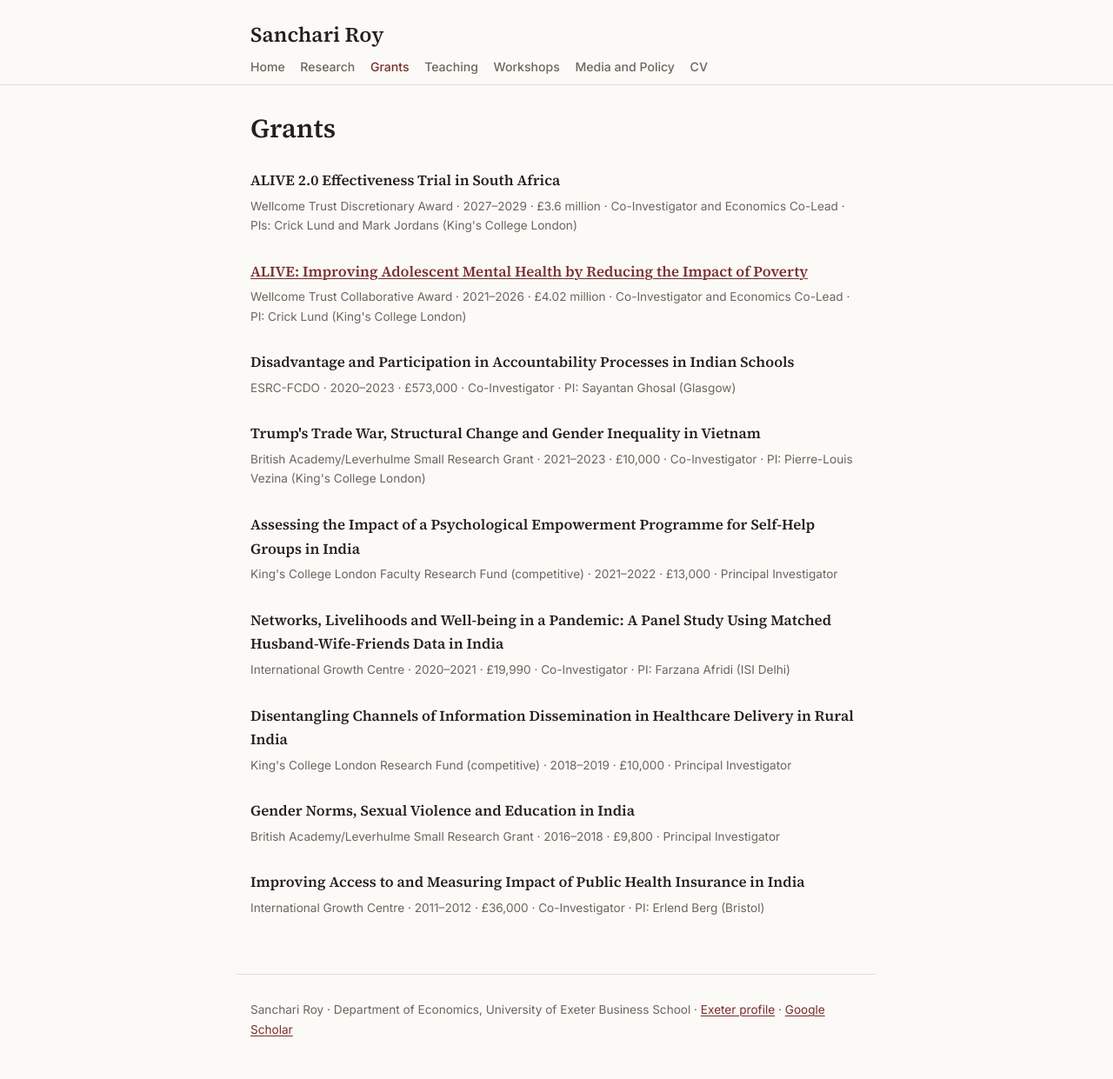
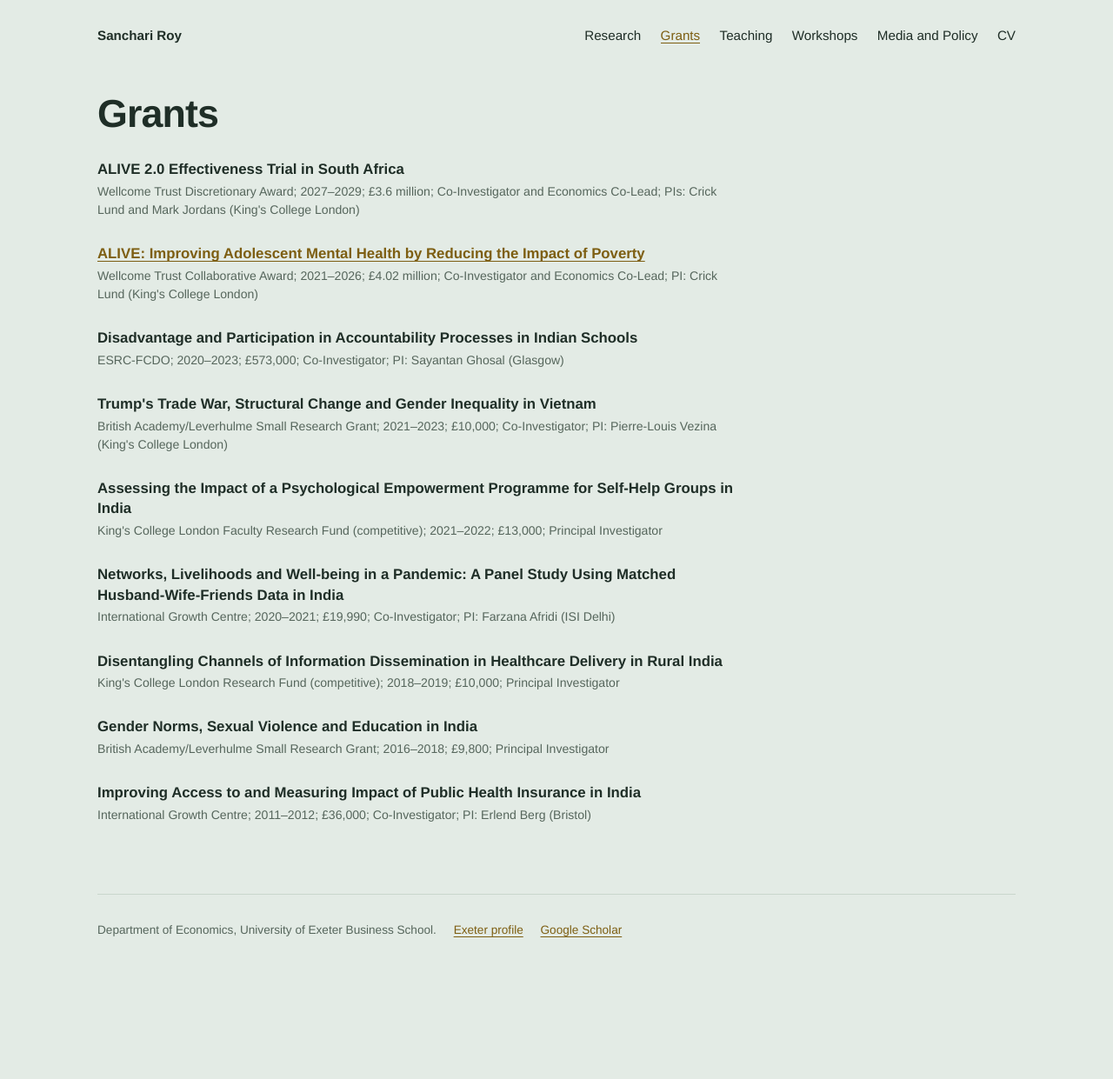
Before and after one commit to sanchariroym/sanchariroym.github.io, a Jekyll site: the page built from grants.md, in a window 1280 px wide. Shown: the whole page at 87% size. Built offline with Jekyll 4.4.1, drawn with Linux system fonts in a browser that asks for light colours; some web fonts are replaced; after the commit the page ends 1142 px from its top, so only the background shows below that.

Commit message:
Restyle: sage home page, pale green inner pages, photo reveal animation
Co-Authored-By: Claude Opus 5.5 <noreply@anthropic.com>
Claude-Session: https://claude.ai/code/session_01BVddaAtzbXtbz8eDZN5RwJ

```diff
--- a/_layouts/default.html
+++ b/_layouts/default.html
@@ -6,33 +6,33 @@
   {% seo %}
   <link rel="preconnect" href="https://fonts.googleapis.com">
   <link rel="preconnect" href="https://fonts.gstatic.com" crossorigin>
-  <link href="https://fonts.googleapis.com/css2?family=Source+Serif+4:opsz,wght@8..60,400;8..60,600&family=Inter:wght@400;500&display=swap" rel="stylesheet">
+  <link href="https://fonts.googleapis.com/css2?family=Familjen+Grotesk:wght@500;600&family=Newsreader:ital,opsz,wght@0,6..72,400;0,6..72,500;1,6..72,400&display=swap" rel="stylesheet">
   <link rel="stylesheet" href="{{ '/assets/css/style.css' | relative_url }}">
   {% include person-schema.html %}
 </head>
-<body>
+<body class="{% if page.url == '/' %}home{% else %}inner{% endif %}">
+  <div class="page">
     <header class="site-header">
-    <div class="wrap">
-      <a class="site-name" href="{{ '/' | relative_url }}">{{ site.title }}</a>
+      <a class="mark" href="{{ '/' | relative_url }}">{{ site.title }}</a>
       <nav aria-label="Main">
-        {% for item in site.nav %}
+        {% for item in site.nav %}{% unless item.url == '/' %}
           {% assign external = item.url | slice: 0, 4 %}
           <a href="{% if external == 'http' %}{{ item.url }}{% else %}{{ item.url | relative_url }}{% endif %}"
              {% if page.url == item.url %}aria-current="page"{% endif %}>{{ item.title }}</a>
-        {% endfor %}
+        {% endunless %}{% endfor %}
       </nav>
-    </div>
     </header>
 
-  <main class="wrap">
-    {% unless page.hide_title %}<h1>{{ page.heading | default: page.title }}</h1>{% endunless %}
+    <main class="content">
+      {% unless page.url == '/' %}<h1>{{ page.title }}</h1>{% endunless %}
       {{ content }}
     </main>
 
-  <footer class="wrap site-footer">
-    <p>Sanchari Roy · Department of Economics, University of Exeter Business School ·
-      <a href="https://experts.exeter.ac.uk/41350-sanchari-roy">Exeter profile</a> ·
+    <footer class="site-footer">
+      <p>Department of Economics, University of Exeter Business School.
+        <a href="https://experts.exeter.ac.uk/41350-sanchari-roy">Exeter profile</a>
         <a href="https://scholar.google.co.uk/citations?user=dyCbhI8AAAAJ&amp;hl=en">Google Scholar</a></p>
     </footer>
+  </div>
 </body>
 </html>
--- a/assets/css/style.css
+++ b/assets/css/style.css
@@ -1,48 +1,77 @@
+/* Palettes: sage for the home page, pale green for inner pages */
 :root {
-  --bg: #fbfaf7;
-  --text: #22201c;
-  --muted: #6b665e;
-  --accent: #7a2e2e;
-  --rule: #e4e0d8;
-  --serif: "Source Serif 4", Georgia, serif;
-  --sans: "Inter", system-ui, sans-serif;
+  --paper: #E3EBE5;
+  --ink: #1F2E27;
+  --muted: #56665C;
+  --accent: #7D5E12;
+  --line: #C9D6CC;
+  --photo: #1F2E27;
+  --grotesk: "Familjen Grotesk", "Helvetica Neue", Arial, sans-serif;
+  --serif: "Newsreader", Georgia, serif;
 }
-@media (prefers-color-scheme: dark) {
-  :root { --bg: #1b1a18; --text: #ebe7df; --muted: #a39d92; --accent: #e09a8a; --rule: #34312c; }
+body.home {
+  --paper: #BFD0C4;
+  --ink: #1C2C24;
+  --muted: #45574C;
+  --accent: #6E5210;
+  --line: #A3B8A9;
+  --photo: #1C2C24;
 }
+
 * { box-sizing: border-box; }
 html { -webkit-text-size-adjust: 100%; }
-body { margin: 0; background: var(--bg); color: var(--text); font: 18px/1.65 var(--serif); }
-.wrap { max-width: 46rem; margin: 0 auto; padding: 0 1rem; }
-a { color: var(--accent); text-decoration-thickness: 1px; text-underline-offset: 2px; }
+body { margin: 0; background: var(--paper); color: var(--ink); font: 18px/1.7 var(--serif); }
+a { color: var(--accent); text-decoration-thickness: 1px; text-underline-offset: 3px; }
 a:hover { text-decoration-thickness: 2px; }
+a:focus-visible { outline: 2px solid var(--accent); outline-offset: 3px; }
 
-.site-header { border-bottom: 1px solid var(--rule); padding: 1.25rem 0 0.75rem; margin-bottom: 2rem; }
-.site-name { font-size: 1.5rem; font-weight: 600; color: var(--text); text-decoration: none; }
-.site-header nav { display: flex; flex-wrap: wrap; gap: 0.35rem 1.1rem; margin-top: 0.5rem; font: 500 0.88rem var(--sans); }
-.site-header nav a { color: var(--muted); text-decoration: none; }
-.site-header nav a:hover, .site-header nav a[aria-current] { color: var(--accent); }
+.page { max-width: 72rem; margin: 0 auto; padding: 2rem clamp(1rem, 4vw, 3rem) 3rem; }
 
-h1 { font-size: 1.9rem; font-weight: 600; line-height: 1.2; margin: 0 0 1.25rem; }
-h2 { font-size: 1.25rem; font-weight: 600; margin: 2.5rem 0 0.75rem; padding-bottom: 0.3rem; border-bottom: 1px solid var(--rule); }
-h3 { font-size: 1.05rem; margin: 1.75rem 0 0.25rem; }
+/* Header */
+.site-header { display: flex; justify-content: space-between; align-items: baseline; flex-wrap: wrap; gap: 0.5rem 2rem; font: 500 0.95rem var(--grotesk); }
+.mark { font-weight: 600; color: var(--ink); text-decoration: none; }
+.site-header nav { display: flex; flex-wrap: wrap; gap: 0.35rem 1.4rem; }
+.site-header nav a { color: var(--ink); text-decoration: none; border-bottom: 1px solid transparent; }
+.site-header nav a:hover, .site-header nav a[aria-current] { color: var(--accent); border-color: var(--accent); }
 
-ol, ul { padding-left: 1.4rem; }
-li { margin-bottom: 1rem; }
-li ul { margin-top: 0.3rem; }
-li li { margin-bottom: 0.2rem; }
-.meta, .site-footer, li ul { font-family: var(--sans); font-size: 0.85rem; color: var(--muted); }
-li ul { list-style: none; padding-left: 0; }
+/* Home */
+.intro { display: grid; grid-template-columns: minmax(0, 1fr) minmax(0, 2.4fr); gap: clamp(2rem, 5vw, 4.5rem); margin-top: 4.5rem; align-items: start; }
+.photo { background: var(--photo); overflow: hidden; aspect-ratio: 4 / 5; max-height: 24rem; }
+.photo img { width: 100%; height: 100%; object-fit: cover; object-position: 50% 22%; display: block;
+  clip-path: inset(100% 0 0 0); animation: wipe 1.1s cubic-bezier(.7, 0, .2, 1) .1s forwards; }
+@keyframes wipe { to { clip-path: inset(0); } }
+.intro h1 { font: 600 clamp(2.4rem, 4.6vw, 3.8rem)/1 var(--grotesk); letter-spacing: -0.03em; margin: 0.4rem 0 0.9rem; overflow: hidden; }
+.intro h1 span { display: block; transform: translateY(105%); animation: rise .8s cubic-bezier(.2, .7, .2, 1) .75s forwards; }
+@keyframes rise { to { transform: none; } }
+.role { font: 500 1.1rem/1.45 var(--grotesk); color: var(--accent); margin: 0 0 2rem; }
+.bio p { max-width: 36em; margin: 0 0 1.15rem; }
+.links { display: flex; flex-wrap: wrap; gap: 0.5rem 1.5rem; font: 500 0.95rem var(--grotesk); border-top: 1px solid var(--line); padding-top: 1.1rem; margin-top: 2rem; }
 
-.intro { display: grid; grid-template-columns: 11rem 1fr; gap: 1.75rem; align-items: start; }
-.intro img { width: 100%; border-radius: 4px; }
-.links { font: 500 0.9rem var(--sans); display: flex; flex-wrap: wrap; gap: 0.5rem 1.25rem; }
-@media (max-width: 600px) {
-  .intro { grid-template-columns: 1fr; }
-  .intro img { max-width: 10rem; }
+/* Inner pages */
+.inner .content { margin-top: 3.5rem; max-width: 46rem; }
+.inner h1 { font: 600 clamp(2rem, 3.6vw, 2.8rem)/1.1 var(--grotesk); letter-spacing: -0.02em; margin: 0 0 1.5rem; }
+.content h2 { font: 600 1.2rem var(--grotesk); margin: 2.75rem 0 1rem; padding-bottom: 0.4rem; border-bottom: 1px solid var(--line); }
+.content h3 { font: 600 1.05rem/1.4 var(--grotesk); margin: 1.75rem 0 0.25rem; }
+.content ol, .content ul { padding-left: 1.3rem; }
+.content li { margin-bottom: 1.1rem; }
+.content li > ul { list-style: none; padding-left: 0; margin: 0.2rem 0 0; font: 0.85rem/1.5 var(--grotesk); color: var(--muted); }
+.content li > ul li { margin: 0; }
+.content li > ul a { color: var(--muted); }
+.content li > ul a:hover { color: var(--accent); }
+.meta { font: 0.88rem/1.5 var(--grotesk); color: var(--muted); margin: 0.15rem 0 0; }
+.grant { margin-bottom: 1.6rem; }
+.grant h3 { margin-bottom: 0.2rem; }
+
+/* Footer */
+.site-footer { border-top: 1px solid var(--line); margin-top: 5rem; padding-top: 1rem; font: 0.85rem/1.6 var(--grotesk); color: var(--muted); }
+.site-footer a { margin-left: 1rem; }
+
+@media (max-width: 760px) {
+  .intro { grid-template-columns: 1fr; margin-top: 2.5rem; }
+  .photo { max-width: 15rem; }
+  .site-footer a { margin: 0 1rem 0 0; display: inline-block; }
 }
-
-.grant { margin-bottom: 1.4rem; }
-.grant p { margin: 0; }
-
-.site-footer { border-top: 1px solid var(--rule); margin-top: 4rem; padding-top: 1rem; padding-bottom: 2rem; }
+@media (prefers-reduced-motion: reduce) {
+  .photo img { animation: none; clip-path: none; }
+  .intro h1 span { animation: none; transform: none; }
+}
--- a/grants.md
+++ b/grants.md
@@ -7,45 +7,45 @@ description: Research grants held by Sanchari Roy, including Wellcome Trust awar
 
 <div class="grant">
 <h3>ALIVE 2.0 Effectiveness Trial in South Africa</h3>
-<p class="meta">Wellcome Trust Discretionary Award · 2027–2029 · £3.6 million · Co-Investigator and Economics Co-Lead · PIs: Crick Lund and Mark Jordans (King's College London)</p>
+<p class="meta">Wellcome Trust Discretionary Award; 2027–2029; £3.6 million; Co-Investigator and Economics Co-Lead; PIs: Crick Lund and Mark Jordans (King's College London)</p>
 </div>
 
 <div class="grant">
 <h3><a href="https://www.alive4mentalhealth.org">ALIVE: Improving Adolescent Mental Health by Reducing the Impact of Poverty</a></h3>
-<p class="meta">Wellcome Trust Collaborative Award · 2021–2026 · £4.02 million · Co-Investigator and Economics Co-Lead · PI: Crick Lund (King's College London)</p>
+<p class="meta">Wellcome Trust Collaborative Award; 2021–2026; £4.02 million; Co-Investigator and Economics Co-Lead; PI: Crick Lund (King's College London)</p>
 </div>
 
 <div class="grant">
 <h3>Disadvantage and Participation in Accountability Processes in Indian Schools</h3>
-<p class="meta">ESRC-FCDO · 2020–2023 · £573,000 · Co-Investigator · PI: Sayantan Ghosal (Glasgow)</p>
+<p class="meta">ESRC-FCDO; 2020–2023; £573,000; Co-Investigator; PI: Sayantan Ghosal (Glasgow)</p>
 </div>
 
 <div class="grant">
 <h3>Trump's Trade War, Structural Change and Gender Inequality in Vietnam</h3>
-<p class="meta">British Academy/Leverhulme Small Research Grant · 2021–2023 · £10,000 · Co-Investigator · PI: Pierre-Louis Vezina (King's College London)</p>
+<p class="meta">British Academy/Leverhulme Small Research Grant; 2021–2023; £10,000; Co-Investigator; PI: Pierre-Louis Vezina (King's College London)</p>
 </div>
 
 <div class="grant">
 <h3>Assessing the Impact of a Psychological Empowerment Programme for Self-Help Groups in India</h3>
-<p class="meta">King's College London Faculty Research Fund (competitive) · 2021–2022 · £13,000 · Principal Investigator</p>
+<p class="meta">King's College London Faculty Research Fund (competitive); 2021–2022; £13,000; Principal Investigator</p>
 </div>
 
 <div class="grant">
 <h3>Networks, Livelihoods and Well-being in a Pandemic: A Panel Study Using Matched Husband-Wife-Friends Data in India</h3>
-<p class="meta">International Growth Centre · 2020–2021 · £19,990 · Co-Investigator · PI: Farzana Afridi (ISI Delhi)</p>
+<p class="meta">International Growth Centre; 2020–2021; £19,990; Co-Investigator; PI: Farzana Afridi (ISI Delhi)</p>
 </div>
 
 <div class="grant">
 <h3>Disentangling Channels of Information Dissemination in Healthcare Delivery in Rural India</h3>
-<p class="meta">King's College London Research Fund (competitive) · 2018–2019 · £10,000 · Principal Investigator</p>
+<p class="meta">King's College London Research Fund (competitive); 2018–2019; £10,000; Principal Investigator</p>
 </div>
 
 <div class="grant">
 <h3>Gender Norms, Sexual Violence and Education in India</h3>
-<p class="meta">British Academy/Leverhulme Small Research Grant · 2016–2018 · £9,800 · Principal Investigator</p>
+<p class="meta">British Academy/Leverhulme Small Research Grant; 2016–2018; £9,800; Principal Investigator</p>
 </div>
 
 <div class="grant">
 <h3>Improving Access to and Measuring Impact of Public Health Insurance in India</h3>
-<p class="meta">International Growth Centre · 2011–2012 · £36,000 · Co-Investigator · PI: Erlend Berg (Bristol)</p>
+<p class="meta">International Growth Centre; 2011–2012; £36,000; Co-Investigator; PI: Erlend Berg (Bristol)</p>
 </div>
```
Also changed, not shown: index.md (+5 -5 lines), media-and-policy-writing.md (+2 -2 lines), research.md (+6 -6 lines). Lines whose indentation alone changed are shown as unchanged.
